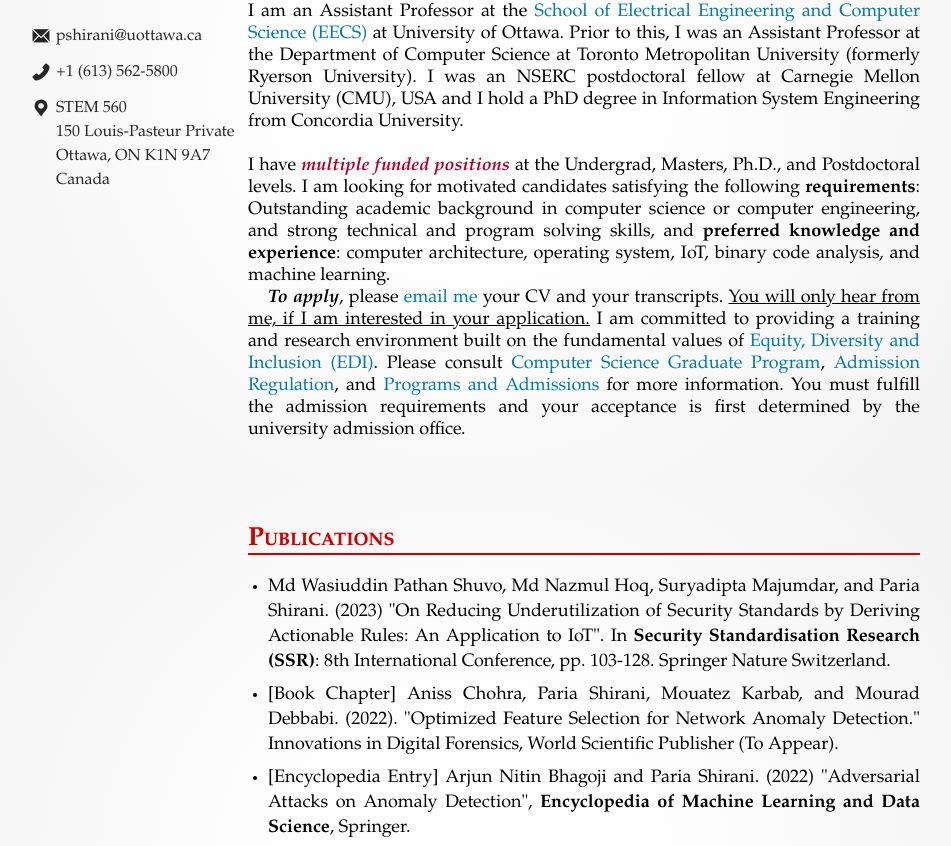
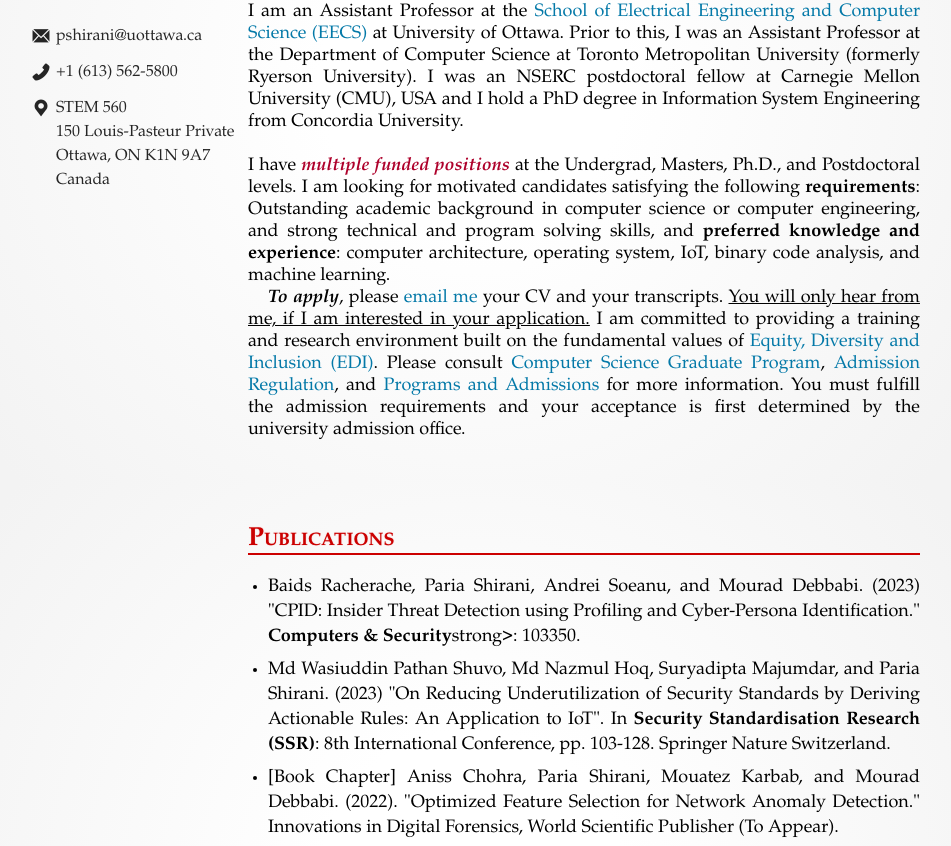
Before and after one commit to PariaSh/PariaSh.github.io, a plain HTML site: page index.html in a window 1280 px wide. Shown: the part 318-1164 px from the top of the page, without its empty margins (168-1119 px from the left). Drawn offline with Linux system fonts and the light colour scheme.

Commit message:
add paper 2023 to publications

```diff
--- a/index.html
+++ b/index.html
@@ -127,6 +127,7 @@
 
                     <div class="cv-entry">
                         <ul>
+                            <li>Baids Racherache, Paria Shirani, Andrei Soeanu, and Mourad Debbabi. (2023) "CPID: Insider Threat Detection using Profiling and Cyber-Persona Identification." <strong>Computers & Security</strong>strong>: 103350.</li>
                             <li>Md Wasiuddin Pathan Shuvo, Md Nazmul Hoq, Suryadipta Majumdar, and Paria Shirani. (2023) "On Reducing Underutilization of Security Standards by Deriving Actionable Rules: An Application to IoT". In <strong>Security Standardisation Research (SSR)</strong>: 8th International Conference, pp. 103-128. Springer Nature Switzerland.</li>
                             <li>[Book Chapter] Aniss Chohra, Paria Shirani, Mouatez Karbab, and Mourad Debbabi. (2022). "Optimized Feature Selection for Network Anomaly Detection." Innovations in Digital Forensics, World Scientific Publisher (To Appear).</li>
                             <li>[Encyclopedia Entry] Arjun Nitin Bhagoji and Paria Shirani. (2022) "Adversarial Attacks on Anomaly Detection", <strong>Encyclopedia of Machine Learning and Data Science</strong>, Springer.</li>
```
